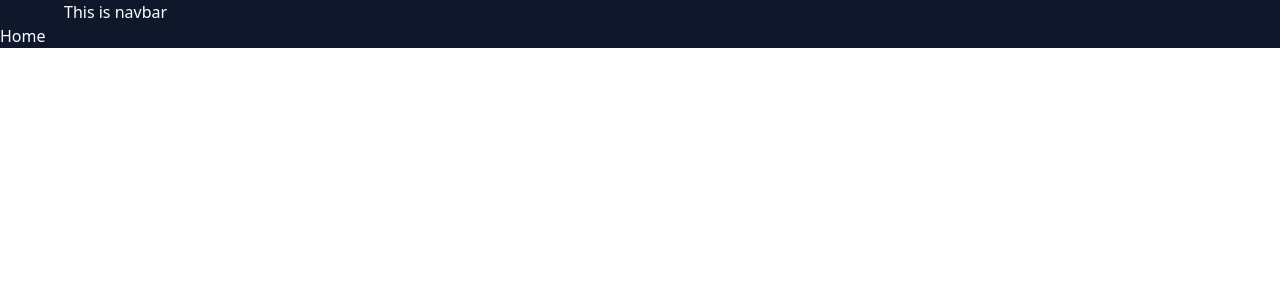
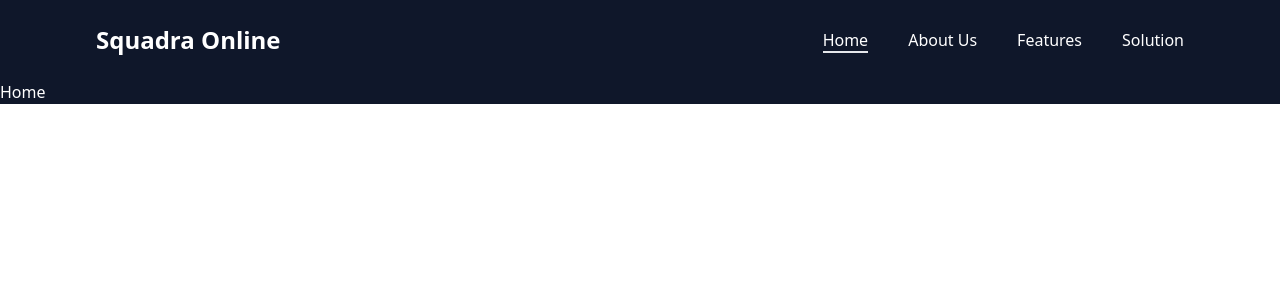
Before and after one commit to khtanvirislam/squadra-online, a React (Vite) app: page / in a window 1280 px wide. Shown: the top 300 px of the page. Built offline with nearby package versions, Linux system fonts and the light colour scheme.

Commit message:
navbar is created

```diff
--- /dev/null
+++ b/src/Components/Header/Navbar/Logo.jsx
@@ -0,0 +1,11 @@
+import React from "react";
+
+export const Logo = () => {
+  return (
+    <div>
+      <div>
+        <h2 className="text-2xl font-bold">Squadra Online</h2>
+      </div>
+    </div>
+  );
+};
--- /dev/null
+++ b/src/Components/Header/Navbar/Navbar.jsx
@@ -0,0 +1,55 @@
+import React from "react";
+import { NavLink } from "react-router-dom";
+import { Logo } from "./Logo";
+
+export const NavBar = () => {
+  return (
+    <div>
+      <nav className="flex justify-between items-center px-24 py-6">
+        <Logo></Logo>
+        <ul className="flex gap-10">
+          <li className="">
+            <NavLink
+              to="/"
+              className={({ isActive, isPending }) =>
+                isPending ? "pending" : isActive ? "font-medium border-b-2" : ""
+              }
+            >
+              Home
+            </NavLink>
+          </li>
+          <li className="">
+            <NavLink
+              to="/aboutus"
+              className={({ isActive, isPending }) =>
+                isPending ? "pending" : isActive ? "font-medium border-b-2" : ""
+              }
+            >
+              About Us
+            </NavLink>
+          </li>
+          <li className="">
+            <NavLink
+              to="/features"
+              className={({ isActive, isPending }) =>
+                isPending ? "pending" : isActive ? "font-medium border-b-2" : ""
+              }
+            >
+              Features
+            </NavLink>
+          </li>
+          <li className="">
+            <NavLink
+              to="/solution"
+              className={({ isActive, isPending }) =>
+                isPending ? "pending" : isActive ? "font-medium border-b-2" : ""
+              }
+            >
+              Solution
+            </NavLink>
+          </li>
+        </ul>
+      </nav>
+    </div>
+  );
+};
--- a/src/Layout/MainLayout.jsx
+++ /dev/null
@@ -1,14 +0,0 @@
-import React from "react";
-import { Outlet } from "react-router-dom";
-
-import { Navbar } from "../Router/Components/Navbar/Navbar";
-
-export const MainLayout = () => {
-  return (
-    <div className="bg-slate-900 w-full overflow-hidden text-white">
-      <Navbar></Navbar>
-
-      <Outlet></Outlet>
-    </div>
-  );
-};
--- /dev/null
+++ b/src/Layout/Mainlayout/Mainlayout.jsx
@@ -0,0 +1,12 @@
+import React from "react";
+import { Outlet } from "react-router-dom";
+import { NavBar } from "../../Components/Header/NavBar/NavBar";
+
+export const MainLayOut = () => {
+  return (
+    <div className="bg-slate-900 text-white">
+      <NavBar></NavBar>
+      <Outlet></Outlet>
+    </div>
+  );
+};
--- /dev/null
+++ b/src/Pages/AboutUs/AboutUs.jsx
@@ -0,0 +1,5 @@
+import React from "react";
+
+export const AboutUs = () => {
+  return <div>This is about us section</div>;
+};
--- /dev/null
+++ b/src/Pages/Features/Features.jsx
@@ -0,0 +1,5 @@
+import React from "react";
+
+export const Features = () => {
+  return <div>This is features</div>;
+};
--- /dev/null
+++ b/src/Pages/Solution/Solution.jsx
@@ -0,0 +1,9 @@
+import React from "react";
+
+export const Solution = () => {
+  return (
+    <div>
+      <div>This is solution</div>
+    </div>
+  );
+};
--- a/src/Router/Components/Navbar/Navbar.jsx
+++ /dev/null
@@ -1,12 +0,0 @@
-import React from "react";
-import styles from "../../../style";
-
-export const Navbar = () => {
-  return (
-    <div>
-      <div className={`${styles.paddingX} {${styles.flexCenter}}`}>
-        <div className={`${styles.boxWidth}`}>This is navbar</div>
-      </div>
-    </div>
-  );
-};
```
Also changed, not shown: src/Router/router.jsx (+17 -2 lines), 1 other file (tests, documents, lock files or other folders).
